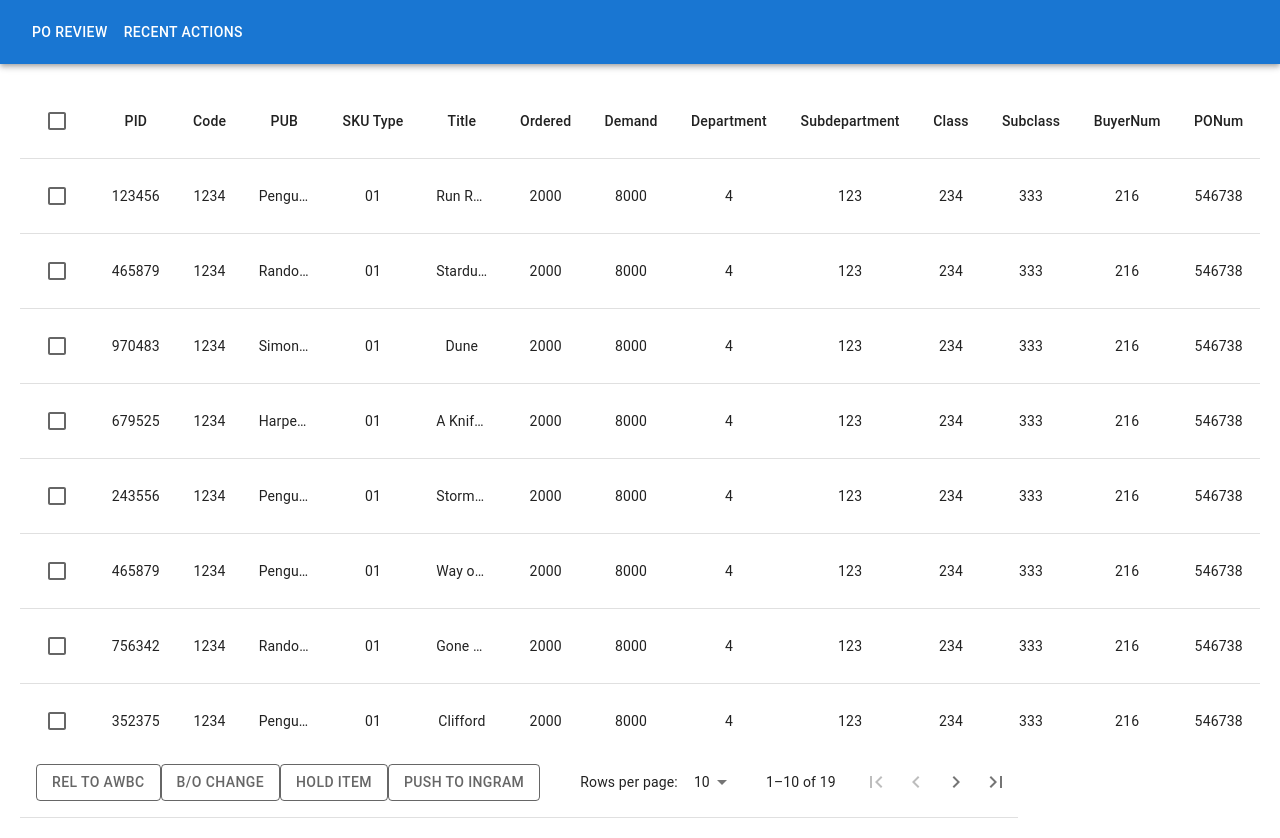
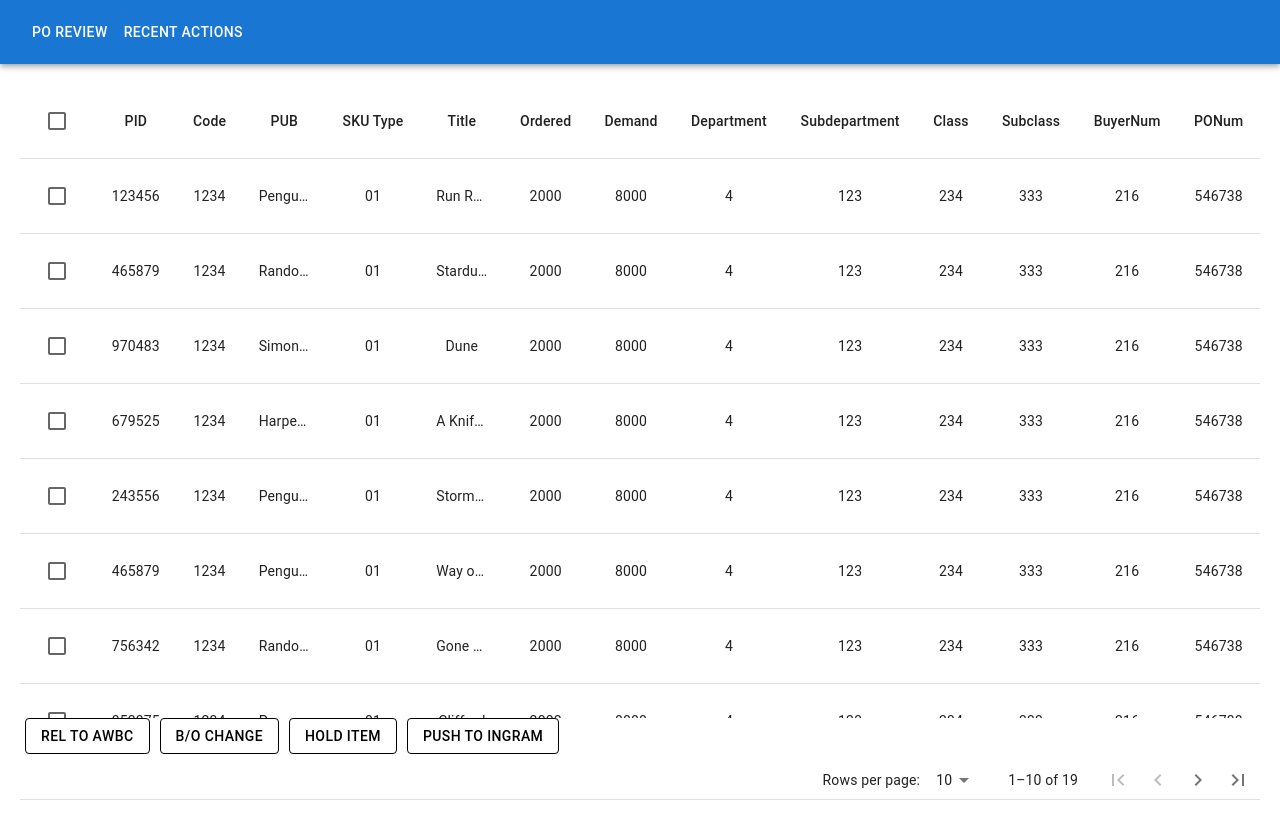
Before and after one commit to AnnaMP91/WireFrame, a React (Create React App) app: page /demandview in a window 1280 px wide. After the commit the page ends 800 px from the top, so only its background shows below. Built offline with nearby package versions, Linux system fonts and the light colour scheme.

Commit message:
fixed footer on demand view

```diff
--- a/src/components/DemandView.jsx
+++ b/src/components/DemandView.jsx
@@ -21,13 +21,32 @@ import DemandViewTableBody from './DemandViewTableBody.jsx';
 const columns = ['PID', 'Code', 'PUB', 'SKU Type', 'Title', 'Ordered', 'Demand', 'Department', 'Subdepartment', 'Class', 'Subclass', 'BuyerNum', 'PONum']
 
 const styles = {
-
   demandViewContainer: {
     boxSizing: 'border-box',
     width: '100%',
     maxWidth: '100%',
-    padding: '20px'
+    padding: '20px 20px 0 20px',
+    height: '92vh',
+    display: 'flex',
+    flexDirection: 'column'
   },
+  tableContainer: {
+    height: 'inherit'
+  },
+  tableFooter: {
+    marginTop: 'auto',
+    marginBottom: 0,
+    display: 'flex',
+    justifyContent: 'space-between',
+    width: '100%',
+    backgroundColor: 'white',
+    position: 'sticky',
+    bottom: 0
+  },
+  buttonStyles: {
+    marginLeft: '5px',
+    marginRight: '5px'
+  }
 }
 
 function TablePaginationActions(props) {
@@ -150,7 +169,7 @@ export default function DemandView({ rows, setRows, setActionRows, handlePushToA
   return (
 
     <Box sx={styles.demandViewContainer}>
-      <TableContainer sx={{ height: '83vh' }}>
+      <TableContainer style={styles.tableContainer}>
         <Table stickyHeader>
           <TableHead>
             <TableRow>
@@ -177,15 +196,18 @@ export default function DemandView({ rows, setRows, setActionRows, handlePushToA
         </Table>
 
       </TableContainer>
-      <TableFooter>
-        <TableRow>
-          <TableCell colSpan="8">
-            <Button variant="outlined" color="inherit" onClick={handleActionButton}>Rel to AWBC</Button>
-            <Button variant="outlined" color="inherit" onClick={handleActionButton}>B/O Change</Button>
-            <Button variant="outlined" color="inherit" onClick={handleActionButton}>Hold Item</Button>
-            <Button variant="outlined" color="inherit" onClick={handleActionButton}>Push to Ingram</Button>
 
-          </TableCell>
+
+      <div style={styles.tableFooter}>
+        <span>
+          <Button variant="outlined" color="inherit" style={styles.buttonStyles} onClick={handleActionButton}>Rel to AWBC</Button>
+          <Button variant="outlined" color="inherit" style={styles.buttonStyles} onClick={handleActionButton}>B/O Change</Button>
+          <Button variant="outlined" color="inherit" style={styles.buttonStyles} onClick={handleActionButton}>Hold Item</Button>
+          <Button variant="outlined" color="inherit" style={styles.buttonStyles} onClick={handleActionButton}>Push to Ingram</Button>
+        </span>
+      </div>
+
+
 
       <TablePagination
         rowsPerPageOptions={[10, 25]}
@@ -200,8 +222,8 @@ export default function DemandView({ rows, setRows, setActionRows, handlePushToA
         }}
         ActionsComponent={TablePaginationActions}
       />
-        </TableRow>
-      </TableFooter>
-    </Box>
+
+
+    </Box >
   )
 }
```
Lines whose indentation alone changed are shown as unchanged.
